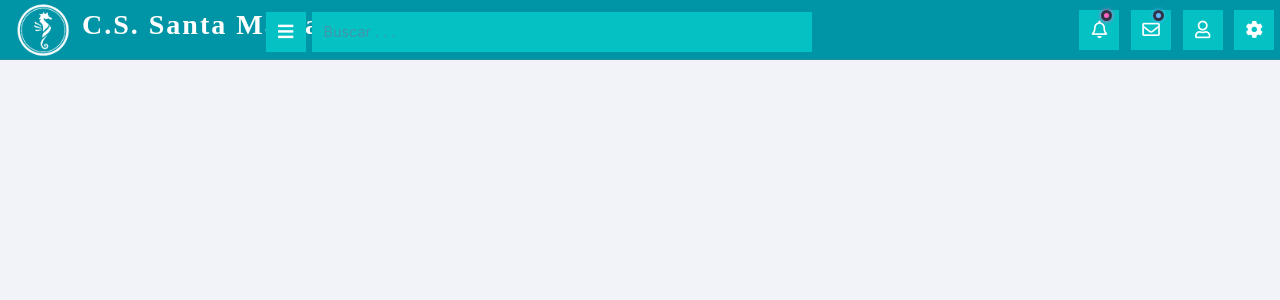
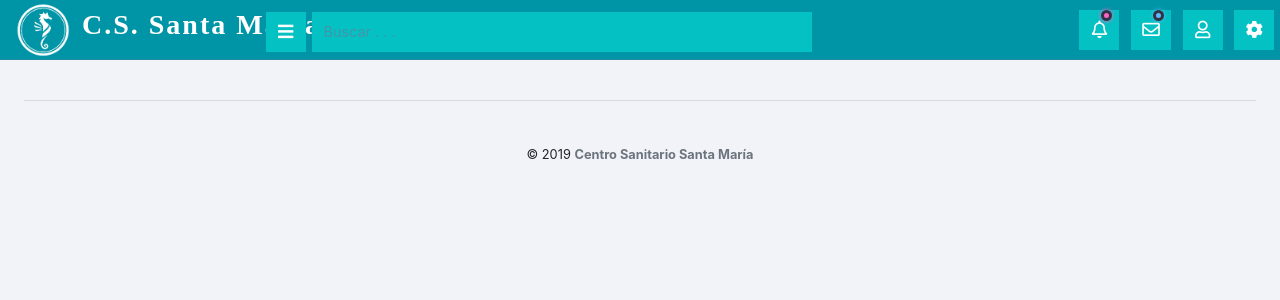
Before and after one commit to mjbutron/CS_Santa_Maria_Backend, an Angular app: page / in a window 1280 px wide. Shown: the top 300 px of the page. Built offline with nearby package versions, Linux system fonts and the light colour scheme.

Commit message:
Añadido footer

```diff
--- a/src/app/app.component.html
+++ b/src/app/app.component.html
@@ -1,13 +1,13 @@
 <!--The content below is only a placeholder and can be replaced.-->
 <div class="wrapper default-theme" [ngClass]="getClasses()">
   <app-navbar></app-navbar>
-  <!-- <main>
-    <app-sidebar></app-sidebar>
+  <main>
+    <!-- <app-sidebar></app-sidebar> -->
     <div class="pages container-fluid pt-4 pb-4 pl-4 pr-4 ">
-      <router-outlet></router-outlet>
+      <!-- <router-outlet></router-outlet> -->
       <hr>
       <app-footer></app-footer>
     </div>
     <div class="overlay" (click)="toggleSidebar()"></div>
-  </main> -->
+  </main>
 </div>
--- a/src/app/app.module.ts
+++ b/src/app/app.module.ts
@@ -8,11 +8,13 @@ import { ToastrModule } from 'ngx-toastr';
 
 import { AppComponent } from './app.component';
 import { NavbarComponent } from './components/shared/navbar/navbar.component';
+import { FooterComponent } from './components/shared/footer/footer.component';
 
 @NgModule({
   declarations: [
     AppComponent,
-    NavbarComponent
+    NavbarComponent,
+    FooterComponent
   ],
   imports: [
     BrowserModule,
--- /dev/null
+++ b/src/app/components/shared/footer/footer.component.html
@@ -0,0 +1,22 @@
+<div class="container-fluid">
+  <div class="row pt-4">
+    <div class="col-md-12 text-center mb-2">
+      <small> © 2019 <span
+          class="text-secondary font-weight-bold"> Centro Sanitario Santa María</span></small>
+    </div>
+    <!-- <div class="col-md-12 text-center mb-3">
+      <a href="https://github.com/azouaoui-med" target="_blank"
+        class="btn btn-sm bg-light text-dark shadow-sm rounded-circle text-light m-2"><i class="fab fa-github"></i></a>
+      <a href="https://twitter.com/azouaoui_med" target="_blank"
+        class="btn btn-sm bg-light text-dark shadow-sm rounded-circle text-light m-2"><i class="fab fa-twitter"></i></a>
+      <a href="https://www.instagram.com/azouaoui_med/" target="_blank"
+        class="btn btn-sm bg-light text-dark shadow-sm rounded-circle text-light m-2"><i
+          class="fab fa-instagram"></i></a>
+      <a href="https://www.linkedin.com/in/mohamed-azouaoui/" target="_blank"
+        class="btn btn-sm bg-light text-dark shadow-sm rounded-circle text-light m-2"><i
+          class="fab fa-linkedin-in"></i></a>
+    </div> -->
+
+  </div>
+
+</div>
--- /dev/null
+++ b/src/app/components/shared/footer/footer.component.ts
@@ -0,0 +1,15 @@
+import { Component, OnInit } from '@angular/core';
+
+@Component({
+  selector: 'app-footer',
+  templateUrl: './footer.component.html',
+  styleUrls: ['./footer.component.css']
+})
+export class FooterComponent implements OnInit {
+
+  constructor() { }
+
+  ngOnInit() {
+  }
+
+}
--- a/src/index.html
+++ b/src/index.html
@@ -2,7 +2,7 @@
 <html lang="en">
 <head>
   <meta charset="utf-8">
-  <title>CentrosanitarioSantamariaBackend</title>
+  <title>C.S. Dashboard</title>
   <base href="/">
 
   <meta name="viewport" content="width=device-width, initial-scale=1">
```
Also changed, not shown: src/app/components/shared/footer/footer.component.css (added), 2 other files (tests, documents, lock files or other folders).
